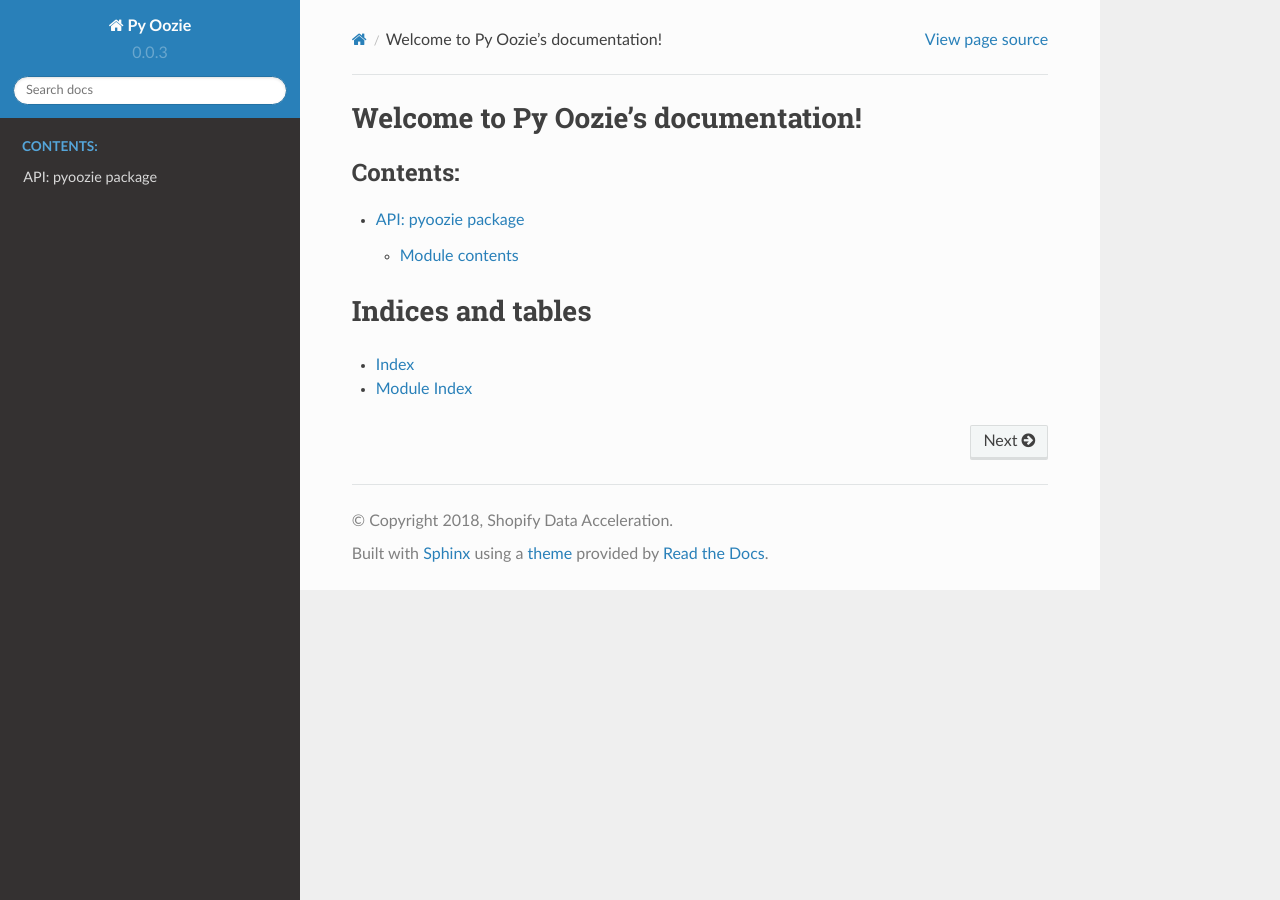
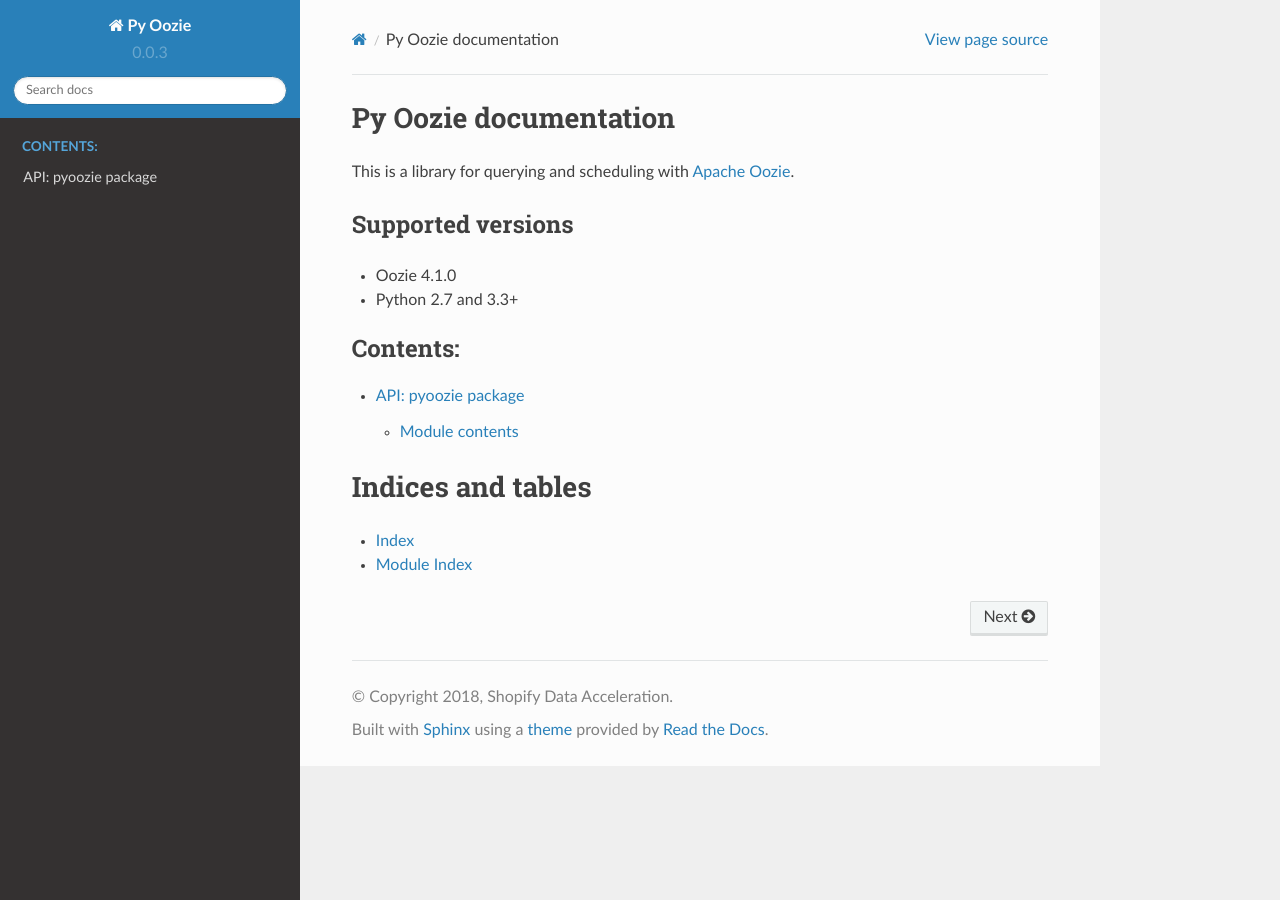
Before and after one commit to Shopify/pyoozie, a Sphinx documentation site: the page built from docs/source/index.rst, in a window 1280 px wide. Built offline with Sphinx 7.4.7 and the Read the Docs theme 2.0.0, drawn with Linux system fonts in a browser that asks for light colours.

Commit message:
Minimal landing page in the docs

```diff
--- a/docs/source/index.rst
+++ b/docs/source/index.rst
@@ -3,8 +3,17 @@
    You can adapt this file completely to your liking, but it should at least
    contain the root `toctree` directive.
 
-Welcome to Py Oozie's documentation!
-====================================
+Py Oozie documentation
+======================
+
+This is a library for querying and scheduling with `Apache Oozie <https://oozie.apache.org>`_.
+
+Supported versions
+------------------
+
+- Oozie 4.1.0
+- Python 2.7 and 3.3+
+
 
 .. toctree::
    :maxdepth: 2
```
